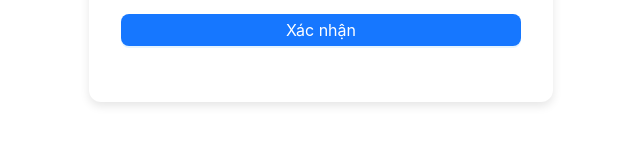
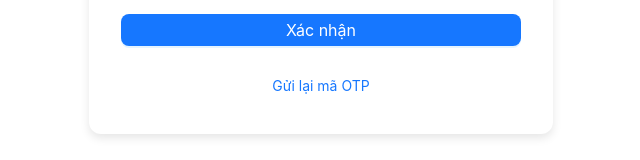
Before and after one commit to Thunggg/ReadHasha_FrontEnd, a React (Vite) app: page /register/verifyEmail in a window 1280 px wide. Shown: the part 269-429 px from the top of the page, without its empty margins (319-959 px from the left). Built offline with nearby package versions, Linux system fonts and the light colour scheme.

Commit message:
chức năng resend otp

```diff
--- a/src/pages/client/auth/Register/VerifyEmail.tsx
+++ b/src/pages/client/auth/Register/VerifyEmail.tsx
@@ -1,6 +1,6 @@
 import { Button, Form, Input, message } from "antd";
 import { useState } from "react";
-import { verifyEmail } from "@/services/api";
+import { resendOTP, verifyEmail } from "@/services/api";
 import { useNavigate } from 'react-router-dom';
 import "./verifyEmail.scss";
 
@@ -10,7 +10,9 @@ type VerifyEmailForm = {
 
 const VerifyEmail = () => {
     const [loading, setLoading] = useState(false); // ✅ Đặt trong function component
+    const [resendLoading, setResendLoading] = useState(false);
     const navigate = useNavigate();
+
     const onFinish = async (values: VerifyEmailForm) => {
         setLoading(true);
 
@@ -28,6 +30,22 @@ const VerifyEmail = () => {
         setLoading(false);
         localStorage.clear();
         navigate("/login");
+    };
+
+    const onResendOTP = async () => {
+        setResendLoading(true);
+        try {
+
+            const res = await resendOTP();
+            if (res && res.statusCode === 200) {
+                message.success("Mã OTP đã được gửi lại đến email của bạn!");
+            } else {
+                message.error(res.data.message || "Gửi lại mã OTP thất bại!");
+            }
+        } catch (error: any) {
+            message.error(error.response?.data?.message || "Lỗi hệ thống!");
+        }
+        setResendLoading(false);
     };
 
     return (
@@ -48,6 +66,11 @@ const VerifyEmail = () => {
                         Xác nhận
                     </Button>
                 </Form.Item>
+
+                {/* Nút gửi lại mã OTP */}
+                <Button type="link" onClick={onResendOTP} loading={resendLoading}>
+                    Gửi lại mã OTP
+                </Button>
             </Form>
         </div>
     );
--- a/src/services/api.ts
+++ b/src/services/api.ts
@@ -8,11 +8,8 @@ export const registerAPI = async (registerData: any) => {
 
     const response = await axios.post<IBackendRes<{ accessToken: string, refreshToken: string }>>(urlBackend, formData);
 
-    console.log("Response từ Backend:", response);
-
-    // Kiểm tra dữ liệu trả về từ backend
     if (response && response.data) {
-        const accessToken = response.access_token; // Lấy token từ data
+        const accessToken = response.access_token;
         console.log(accessToken)
         if (accessToken) {
             localStorage.setItem("access_token", accessToken);
@@ -29,8 +26,7 @@ export const registerAPI = async (registerData: any) => {
 export const verifyEmail = async (otp: string) => {
     const urlBackend = "/api/v1/accounts/email/verify";
 
-    const token = localStorage.getItem("access_token"); // Lấy token từ localStorage
-
+    const token = localStorage.getItem("access_token");
     if (!token) {
         throw new Error("Không tìm thấy token! Vui lòng đăng nhập lại.");
     }
@@ -41,3 +37,18 @@ export const verifyEmail = async (otp: string) => {
         },
     });
 };
+
+export const resendOTP = async () => {
+    const urlBackend = "/api/v1/accounts/email/resend-otp"; // URL backend để gửi lại OTP
+    const token = localStorage.getItem("access_token"); // Lấy token từ localStorage
+
+    if (!token) {
+        throw new Error("Không tìm thấy token! Vui lòng thử đăng ký lại!");
+    }
+
+    return axios.post(urlBackend, {}, {
+        headers: {
+            Authorization: `Bearer ${token}`,
+        },
+    });
+};
```
